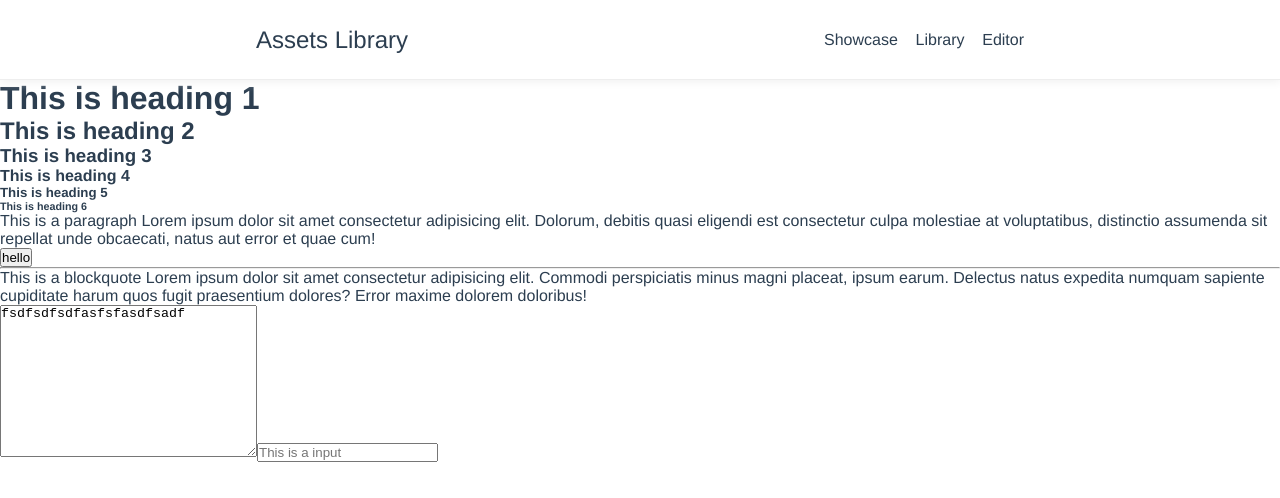
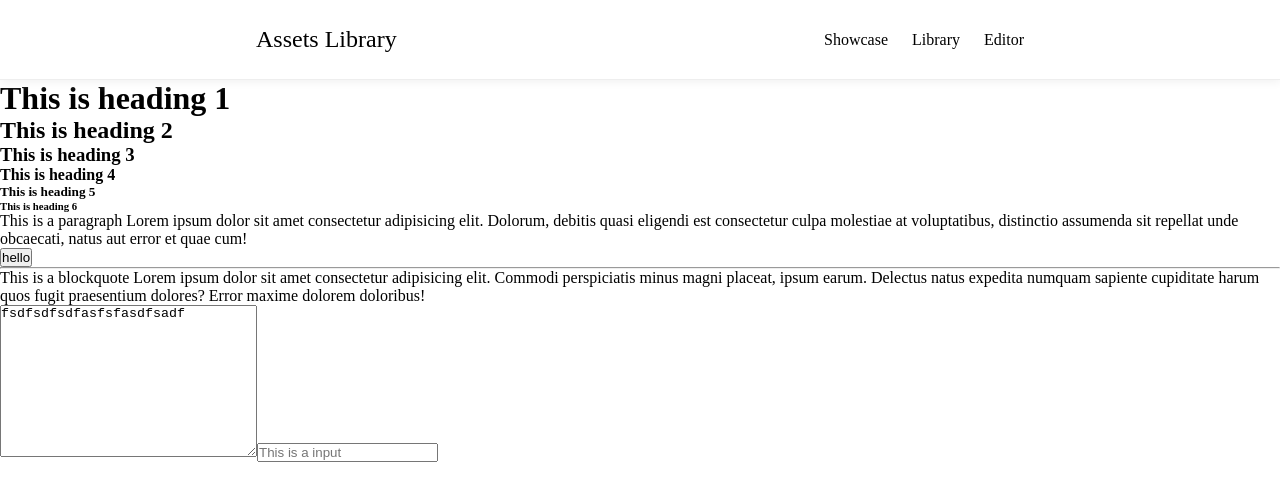
Before and after one commit to data-miner00/assets-library, a Vue app: page / in a window 1280 px wide. Shown: the top 498 px of the page. Built offline with nearby package versions, Linux system fonts and the light colour scheme.

Commit message:
chore: Commented styles

```diff
--- a/src/assets/sass/global.sass
+++ b/src/assets/sass/global.sass
@@ -5,10 +5,10 @@
   padding: 0
   box-sizing: border-box
 
-html,
-body
-  font-family: Avenir, Helvetica, Arial, sans-serif
-  color: #2c3e50
+// html,
+// body
+//   font-family: Avenir, Helvetica, Arial, sans-serif
+//   color: #2c3e50
 
 a
   text-decoration: none
```
